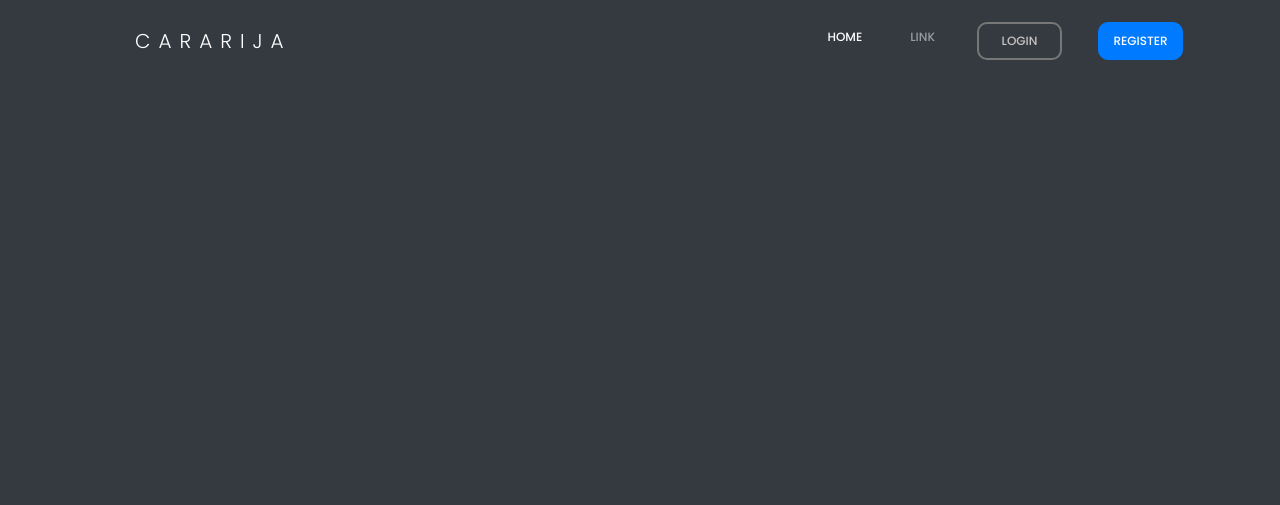
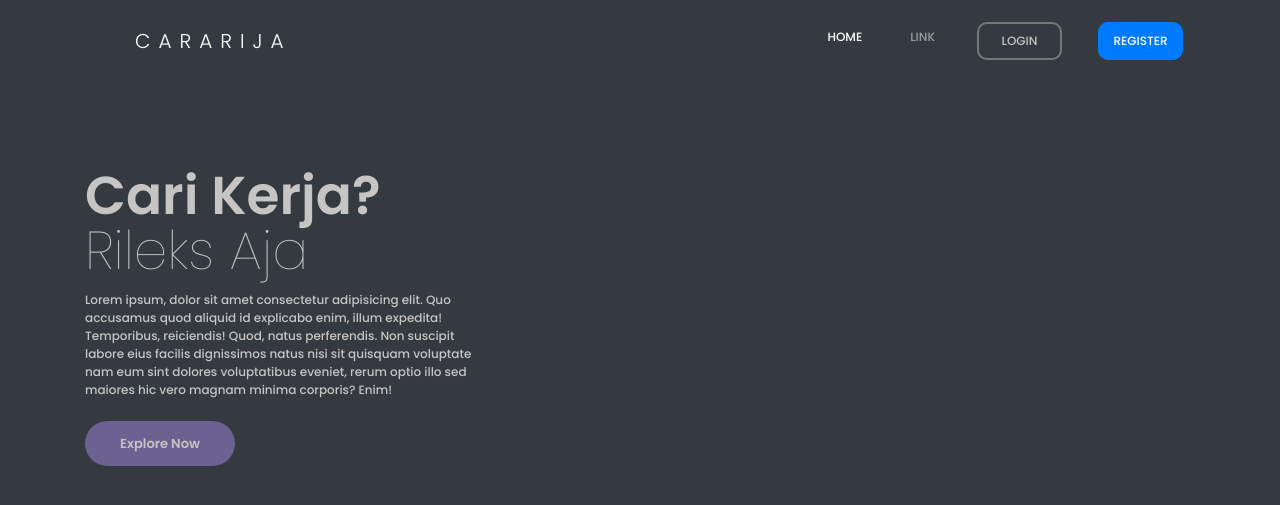
Before and after one commit to ikhsan0000/Cararija_HCI, a PHP site: page / in a window 1280 px wide. Shown: the top 505 px of the page. Run offline with PHP 8.4, Linux system fonts and the light colour scheme.

Commit message:
dev build

```diff
--- a/index.html
+++ b/index.html
@@ -9,7 +9,7 @@
 
     <!-- Google Fonts -->
       <!-- Poppins -->
-      <link href="https://fonts.googleapis.com/css2?family=Poppins:wght@200..600&display=swap" rel="stylesheet">
+      <link href="https://fonts.googleapis.com/css2?family=Poppins:wght@100..800&display=swap" rel="stylesheet">
 
       <!-- JQ -->
       <script
@@ -45,6 +45,20 @@
     </nav>
     <!-- Bootstrap Navbar End  -->
 
+    <span class="headline">
+      Cari Kerja?<br>
+    </span>
+     <span class="headline2">
+       Rileks Aja
+     </span>
+     <p class="general-text">
+       Lorem ipsum, dolor sit amet consectetur adipisicing elit. Quo accusamus quod aliquid id explicabo enim, illum expedita! Temporibus, reiciendis! Quod, natus perferendis. Non suscipit labore eius facilis dignissimos natus nisi sit quisquam voluptate nam eum sint dolores voluptatibus eveniet, rerum optio illo sed maiores hic vero magnam minima corporis? Enim!
+     </p>
+
+     <button type="button" class="btn my-btn-explore">
+       <span class="explore-text">Explore Now</span>
+      </button>
+
 
   </div> <!-- Container End -->
 
--- a/mystyle.css
+++ b/mystyle.css
@@ -36,6 +36,22 @@
     color:rgb(52, 58, 64);
 }
 
+.my-btn-explore
+{
+    background-color: #6c6291;
+    height:45px;
+    width:150px;
+    border-radius: 40px;
+    margin-top: 10px;
+}
+
+.my-btn-explore .explore-text
+{
+    color: #c7c4c4;
+    font-weight: 600;
+    font-size: 13px;
+}
+
 body
 {
     background-color: rgb(52, 58, 64);
@@ -54,8 +70,28 @@ body
     letter-spacing: 8px;
 }
 
-
 .navbar
 {
     padding-top: 10px;
 }
+
+.headline
+{
+    display:block;
+    margin-top: 90px;
+    font-size: 40pt;
+    font-weight: 600;
+}
+
+.headline2
+{
+    display: block;
+    font-size: 40pt;
+    font-weight: lighter;
+    margin-top: -25px;
+}
+
+.general-text
+{
+    margin-right: 65%;
+}
```
